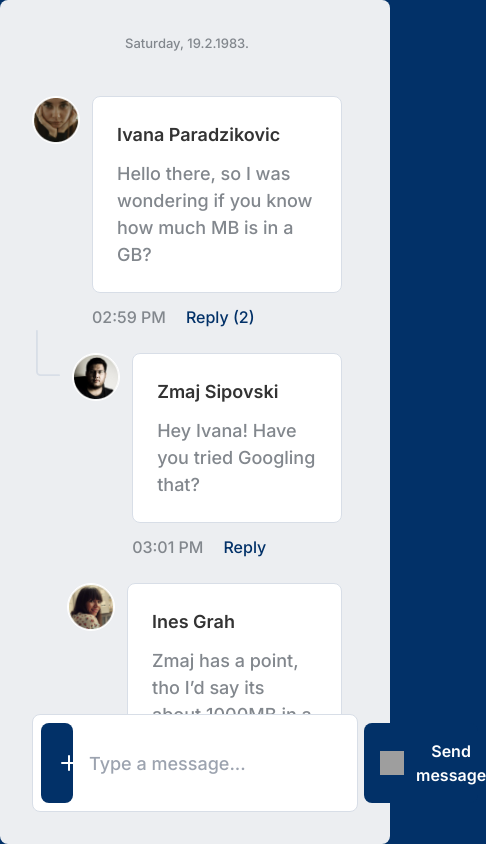
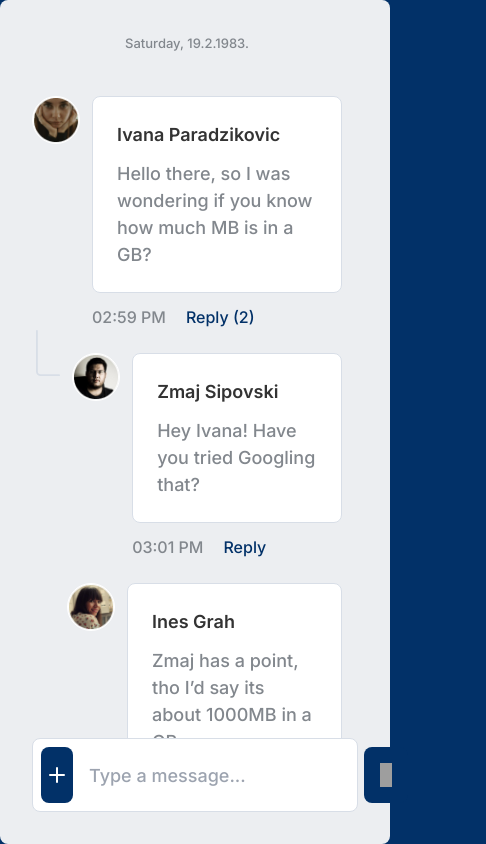
Before and after one commit to mkinkela1/comments, a React (Vite) app: page / in a window 390 px wide. Shown: the whole page, 486 px wide, since content can reach past the window. Built offline with nearby package versions, Linux system fonts and the light colour scheme; grey boxes are pictures that could not be loaded.

Commit message:
Fix: text input for smaller screens

```diff
--- a/src/components/TextInput.tsx
+++ b/src/components/TextInput.tsx
@@ -35,26 +35,24 @@ const TextInput: React.FC<Props> = ({ onSubmit }) => {
 
   return (
     <div
-      className={`flex flex-row w-full bg-white border ${
+      className={`flex flex-row bg-white border ${
         isError ? "border-red-500" : "border-gray-300"
       } rounded-lg p-2 gap-4`}
     >
-      <button className="bg-blue hover:bg-blue-700 text-white rounded-lg">
+      <button className="bg-blue hover:bg-blue-700 text-white rounded-lg flex items-center justify-center">
         <img src="img/plus.svg" alt="plus" className="w-6 h-6 m-4" />
       </button>
-      <div className="flex grow">
-        <input
-          ref={inputRef}
-          className="grow text-gray-900 text-lg font-medium leading-normal focus:outline-0"
-          placeholder="Type a message..."
-        />
-      </div>
+      <input
+        ref={inputRef}
+        className="grow text-gray-900 text-lg font-medium leading-normal focus:outline-0"
+        placeholder="Type a message..."
+      />
       <button
         className="bg-blue hover:bg-blue-700 text-white rounded-lg flex flex-row items-center p-4"
         onClick={handleSubmit}
       >
         <img src="img/send.svg" alt="plus" className="w-6 h-6 mr-3" />
-        <span className="font-semibold leading-normal text-base">
+        <span className="font-semibold leading-normal text-base hidden md:flex">
           {isNotNullOrUndefined(replyTo)
             ? `Reply to ${replyTo.author.name}`
             : "Send message"}
```
